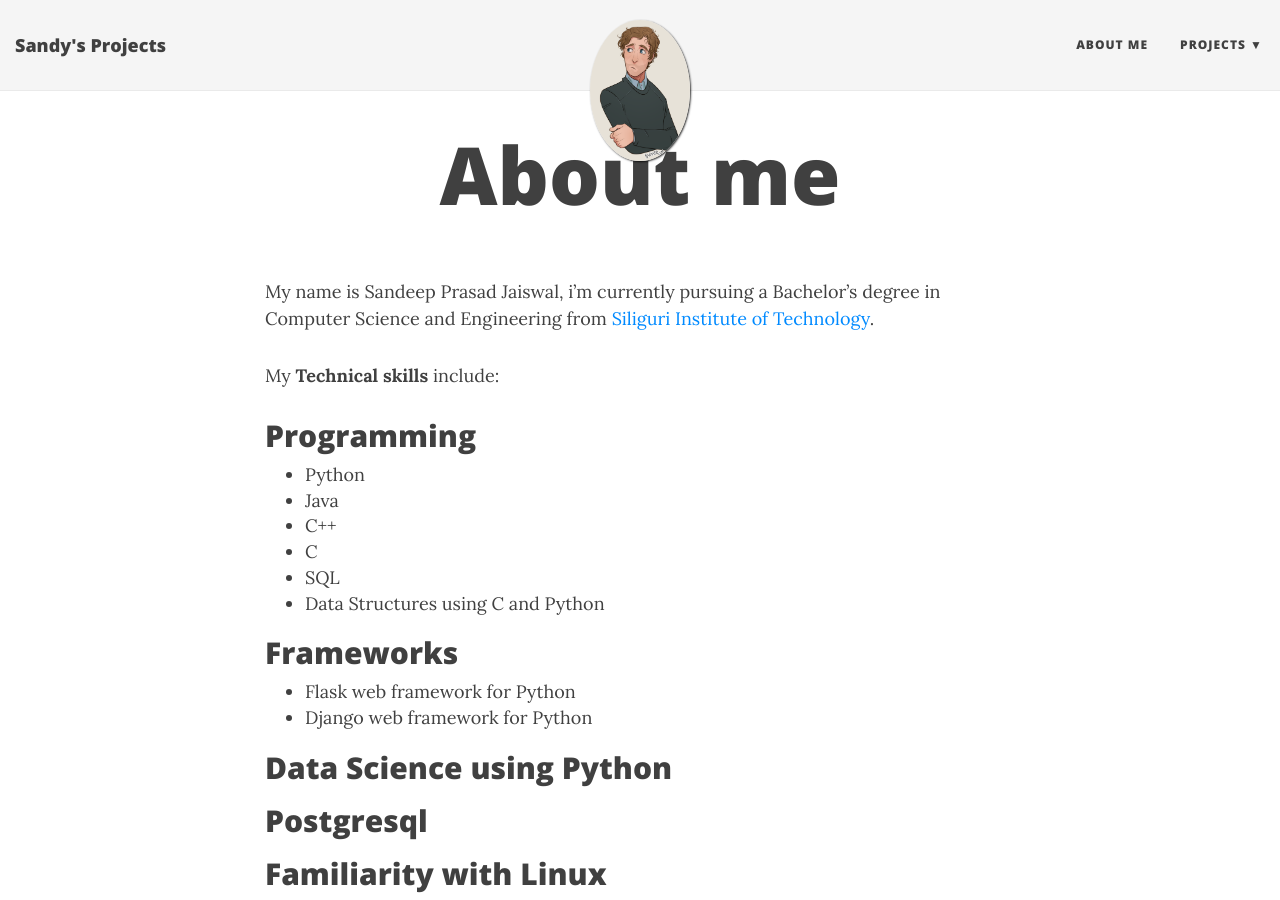
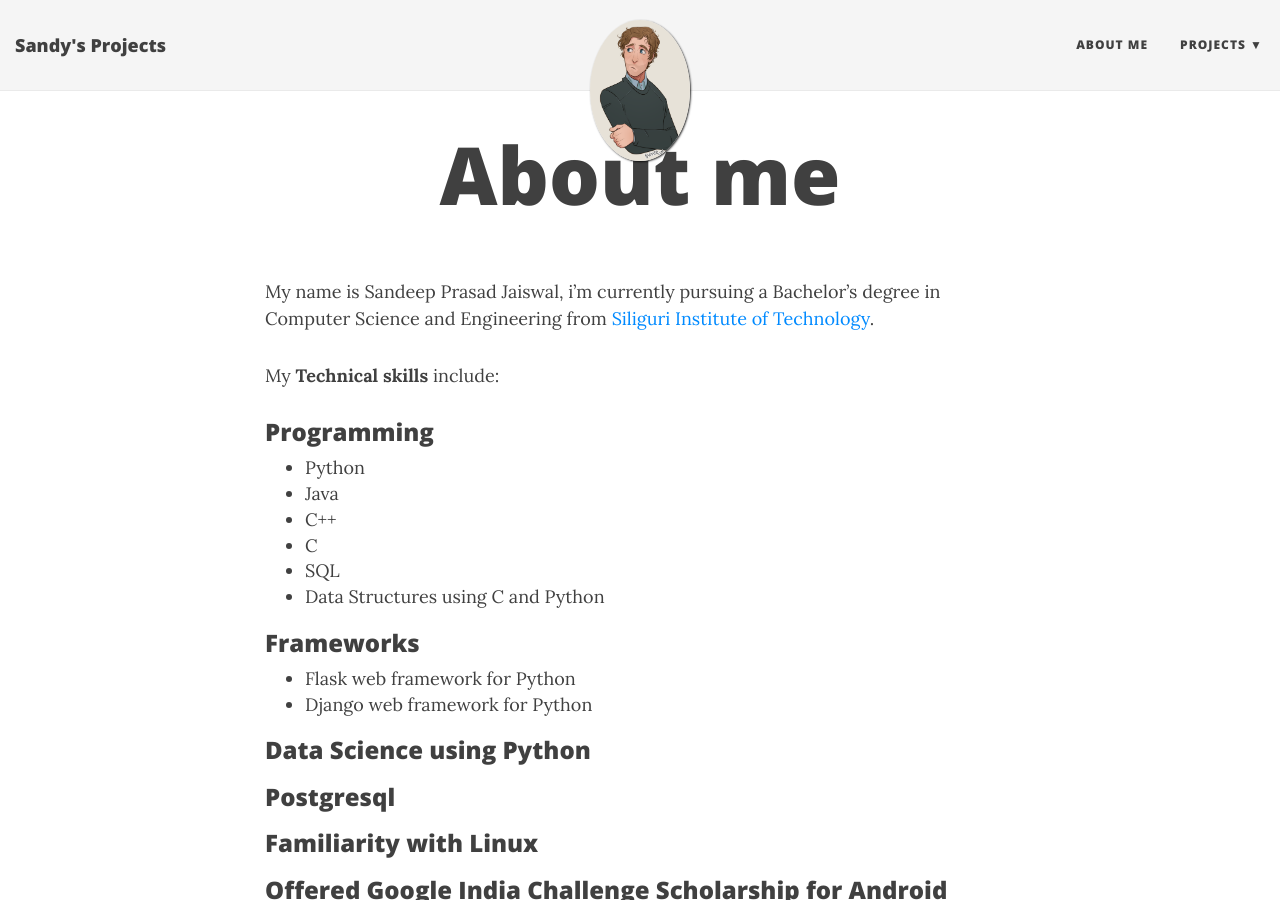
Before and after one commit to sandyjswl/sandyjswl.github.io---old, a Jekyll site: the page built from aboutme.md, in a window 1280 px wide and 900 px high. Built offline with Jekyll 4.4.1, drawn with Linux system fonts in a browser that asks for light colours; nearby versions of some CDN libraries.

```diff
--- a/aboutme.md
+++ b/aboutme.md
@@ -8,7 +8,7 @@ My name is Sandeep Prasad Jaiswal, i'm currently pursuing a Bachelor's degree in
 
 My **Technical skills** include:
 
-## Programming
+### Programming
 
 - Python
 - Java
@@ -17,16 +17,16 @@ My **Technical skills** include:
 - SQL
 - Data Structures using C and Python
 
-## Frameworks
+### Frameworks
 
 - Flask web framework for Python
 - Django web framework for Python
 
-## Data Science using Python
-## Postgresql
-## Familiarity with Linux
-## Offered Google India Challenge Scholarship for Android Developer from [Udacity](https://in.udacity.com/)
-## Microsoft
+### Data Science using Python
+### Postgresql
+### Familiarity with Linux
+### Offered Google India Challenge Scholarship for Android Developer from [Udacity](https://in.udacity.com/)
+### Microsoft
 
  - Excel
  - Powerpoint
```
